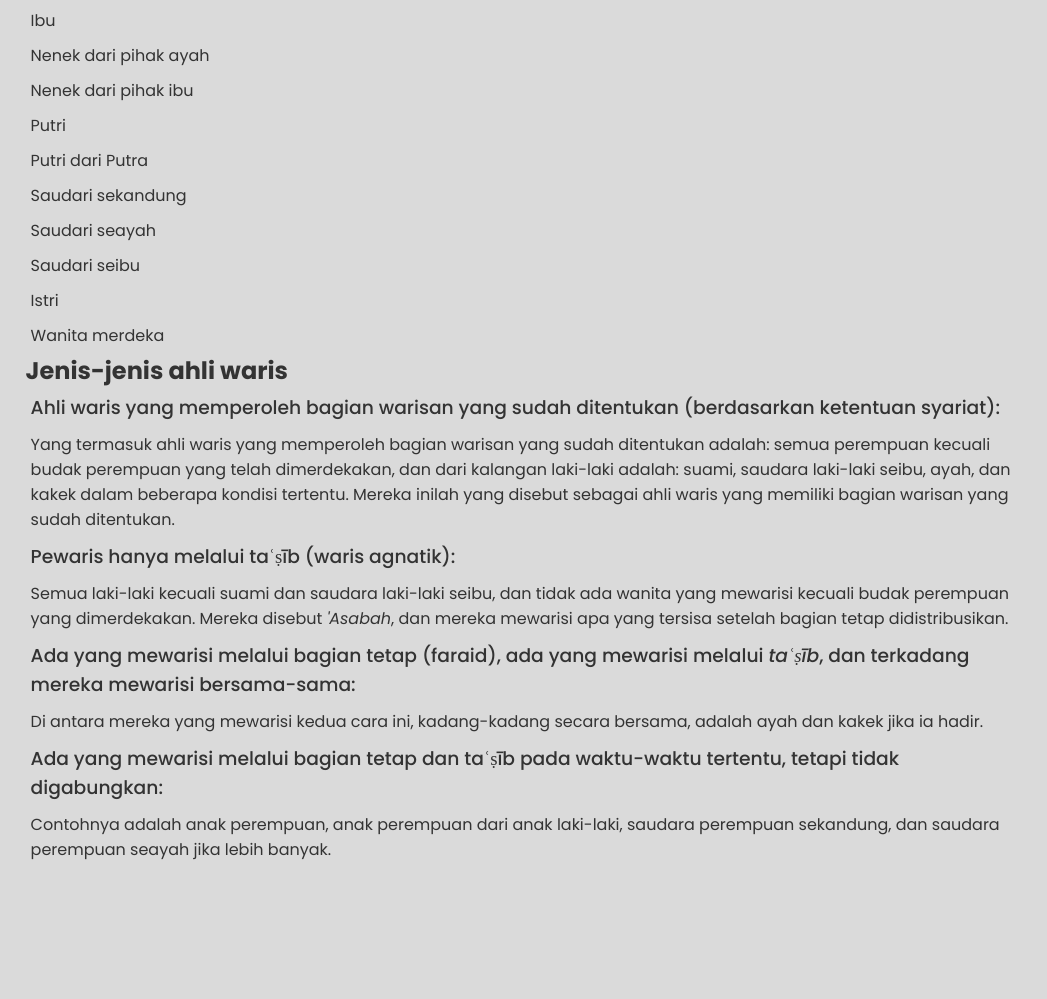
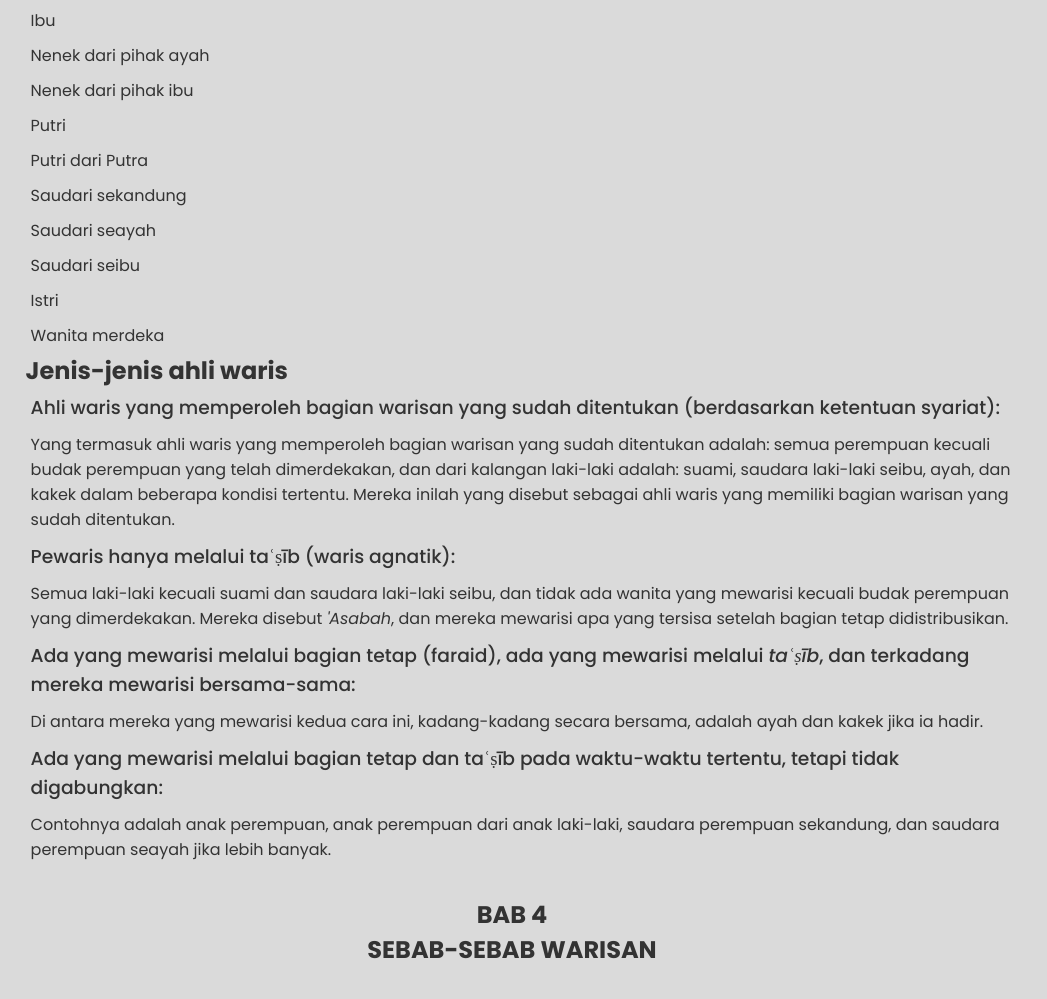
Before and after one commit to cardinaldeacre/WaristMate, a plain HTML site: page modul.html in a window 1280 px wide. Shown: the part 5256-6255 px from the top of the page, without its empty margins (0-1047 px from the left). Before the commit the page ends 6153 px from the top, so only its background shows below. Drawn offline with Linux system fonts and the light colour scheme.

Commit message:
Untuk yono wibu

```diff
--- a/modul.html
+++ b/modul.html
@@ -507,6 +507,15 @@
             </ol>
           </div>
         </div>
+        <div id="bab-4">
+          <div id="header-bab">
+            <h1>BAB 4</h1>
+            <h1>SEBAB-SEBAB WARISAN</h1>
+            <div class="materi">
+
+            </div>
+          </div>
+        </div>
       </section>
     </main>
   </body>
```
